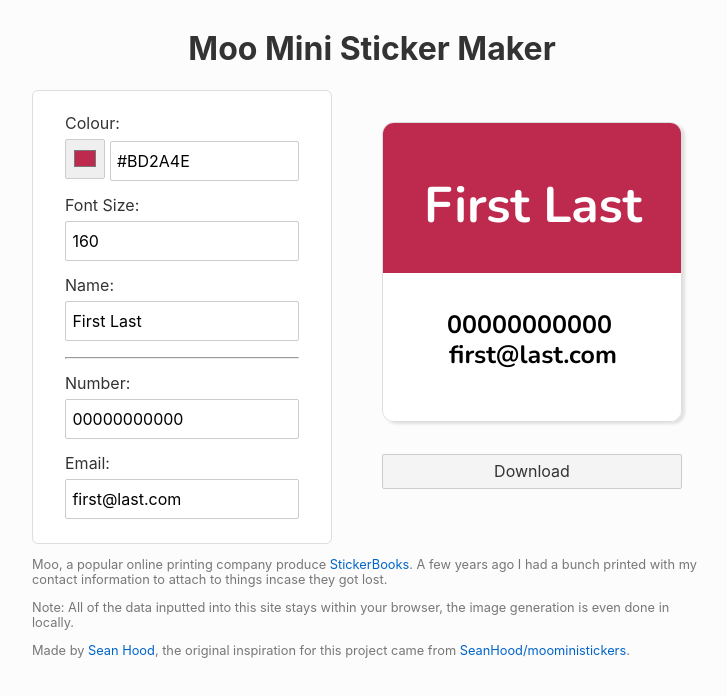
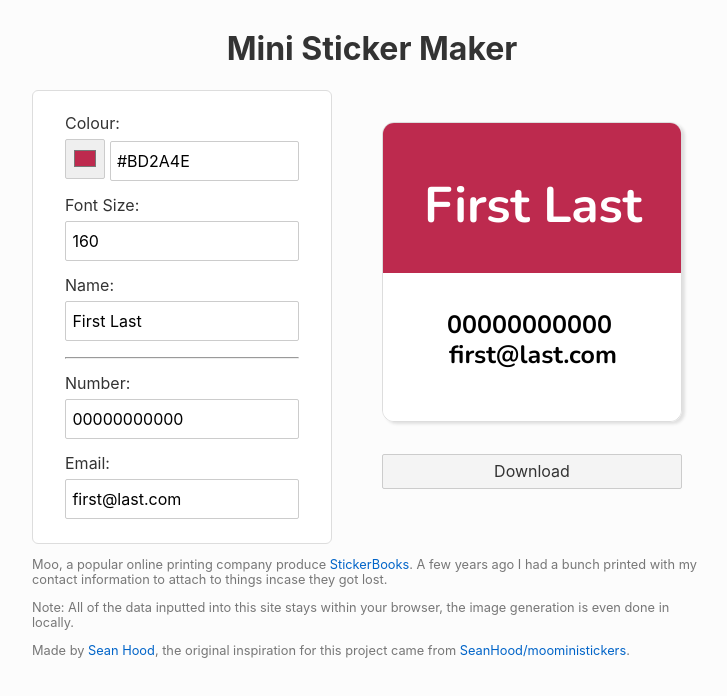
Before and after one commit to SeanHood/mini-sticker, a Svelte app: page / in a window 1280 px wide. Shown: the top 696 px of the page, without its empty margins (268-995 px from the left). Built offline with nearby package versions, Linux system fonts and the light colour scheme.

Commit message:
Less Moo

```diff
--- a/src/App.svelte
+++ b/src/App.svelte
@@ -132,7 +132,7 @@
 </style>
 
 <header>
-  <h1>Moo Mini Sticker Maker</h1>
+  <h1>Mini Sticker Maker</h1>
 </header>
 
 <div class="container">
```
